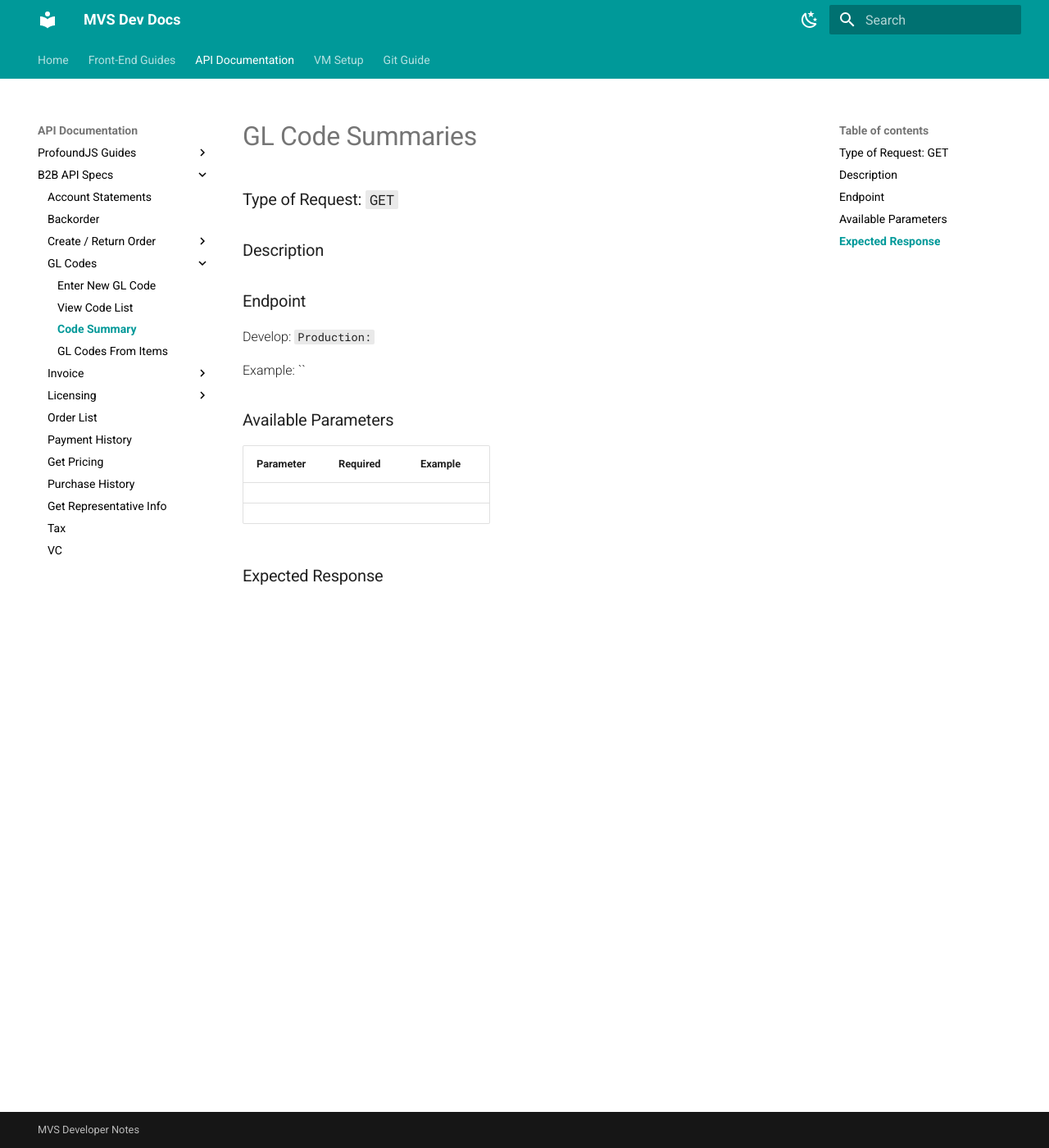
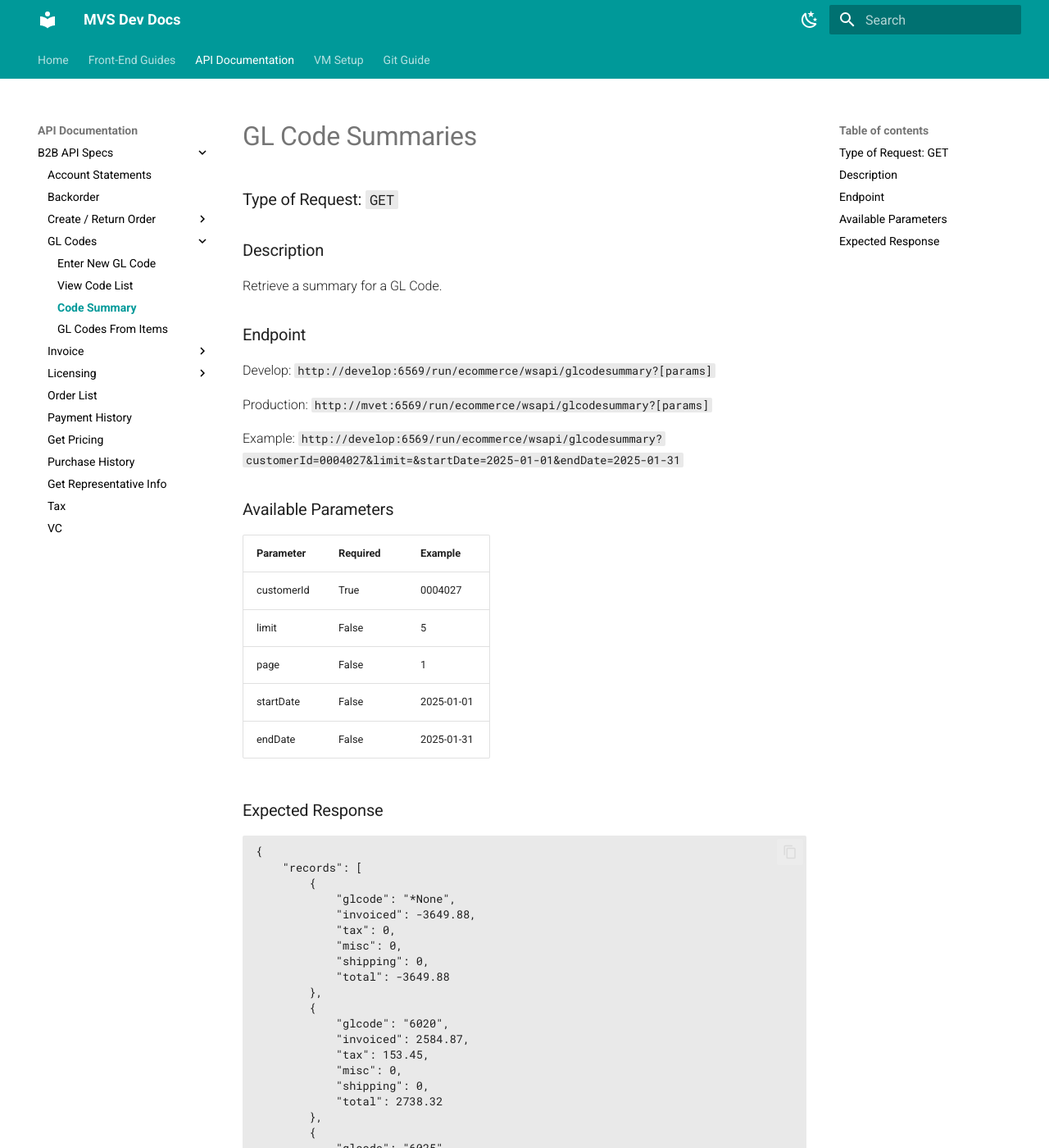
Before and after one commit to joshuatsmith96/mvs-b2b-mkdocs-v2, an MkDocs documentation site: the page built from docs/api/api-docs/gl-summary.md, in a window 1280 px wide and 1400 px high. Shown: the whole window at 82% size. Built offline with MkDocs 1.6.1 and Material for MkDocs 9.7.7, drawn with Linux system fonts in a browser that asks for light colours; some of the changed text lies outside the part shown.

````diff
--- a/docs/api/api-docs/gl-summary.md
+++ b/docs/api/api-docs/gl-summary.md
@@ -3,19 +3,89 @@
 ### Type of Request: `GET`
 
 ### Description
+Retrieve a summary for a GL Code.
 
 ### Endpoint
 
-Develop: ``
-Production: ``
+Develop: `http://develop:6569/run/ecommerce/wsapi/glcodesummary?[params]`
 
-Example: ``
+Production: `http://mvet:6569/run/ecommerce/wsapi/glcodesummary?[params]`
+
+Example: `http://develop:6569/run/ecommerce/wsapi/glcodesummary?customerId=0004027&limit=&startDate=2025-01-01&endDate=2025-01-31`
 
 ### Available Parameters
 
 | Parameter     | Required | Example        |
 |---------------|----------|----------------|
-|  |     |         |
-|  |     |         |
+|customerId     |True      |0004027         |
+|limit          |False     |5               |
+|page           |False     |1               |
+|startDate      |False     |2025-01-01      |
+|endDate        |False     |2025-01-31      |
 
 ### Expected Response
+```
+{
+    "records": [
+        {
+            "glcode": "*None",
+            "invoiced": -3649.88,
+            "tax": 0,
+            "misc": 0,
+            "shipping": 0,
+            "total": -3649.88
+        },
+        {
+            "glcode": "6020",
+            "invoiced": 2584.87,
+            "tax": 153.45,
+            "misc": 0,
+            "shipping": 0,
+            "total": 2738.32
+        },
+        {
+            "glcode": "6025",
+            "invoiced": 1626.19,
+            "tax": 105.83,
+            "misc": 0,
+            "shipping": 0,
+            "total": 1732.02
+        },
+        {
+            "glcode": "6105",
+            "invoiced": 2708.56,
+            "tax": 35.33,
+            "misc": 0,
+            "shipping": 0,
+            "total": 2743.89
+        },
+        {
+            "glcode": "6110",
+            "invoiced": 1557.85,
+            "tax": 18.02,
+            "misc": 0,
+            "shipping": 0,
+            "total": 1575.87
+        },
+        {
+            "glcode": "Shipping",
+            "invoiced": 0,
+            "tax": 0,
+            "misc": 0,
+            "shipping": 18.75,
+            "total": 18.75
+        }
+    ],
+    "grandTotals": {
+        "invoiced": "7756.92",
+        "tax": "368.32",
+        "misc": "0.00",
+        "shipping": "18.75",
+        "total": "8143.99"
+    },
+    "shippingTotal": "18.75",
+    "returnTotal": "227.28",
+    "totalCount": 9,
+    "pages": 2
+}
+```
--- a/mkdocs.yml
+++ b/mkdocs.yml
@@ -44,15 +44,15 @@ nav:
       - Guides & How-Tos:
         - Adding localized text: front-end/guides/adding-updating-text.md
         - Adding new API spec: front-end/guides/new-spec-guide.md
+        - e-Marketing Spot:
+          - HTML Guide: front-end/guides/e-marketing-html-guide.md
         - MUI Basics: front-end/guides/mui-basics.md
         - Additional Resources: front-end/additional-resources.md
     - WordPress Site:
-      - Project Information: front-end/project-info.md # Seth, Createa file for this
+      - Project Information: front-end/project-info.md # Seth, you can create a file for this and put it here
     - Sharepoint Docs?:
       - Sharepoint Stuff: sharepoint.md
   - API Documentation:
-    - ProfoundJS Guides:
-      - Setup / Installation: api/profoundjs/profound-setup.md
     - B2B API Specs:
       - Account Statements: api/api-docs/account-statements.md
       - Backorder: api/api-docs/backorder.md
````
Also changed, not shown: docs/api/api-docs/gl-list.md (+51 -6 lines), docs/api/profoundjs/profound-setup.md (deleted, +0 -1 lines), docs/front-end/guides/cmc-carousel.md (added, +1 -0 lines), docs/front-end/guides/e-marketing-html-guide.md (added, +122 -0 lines).
